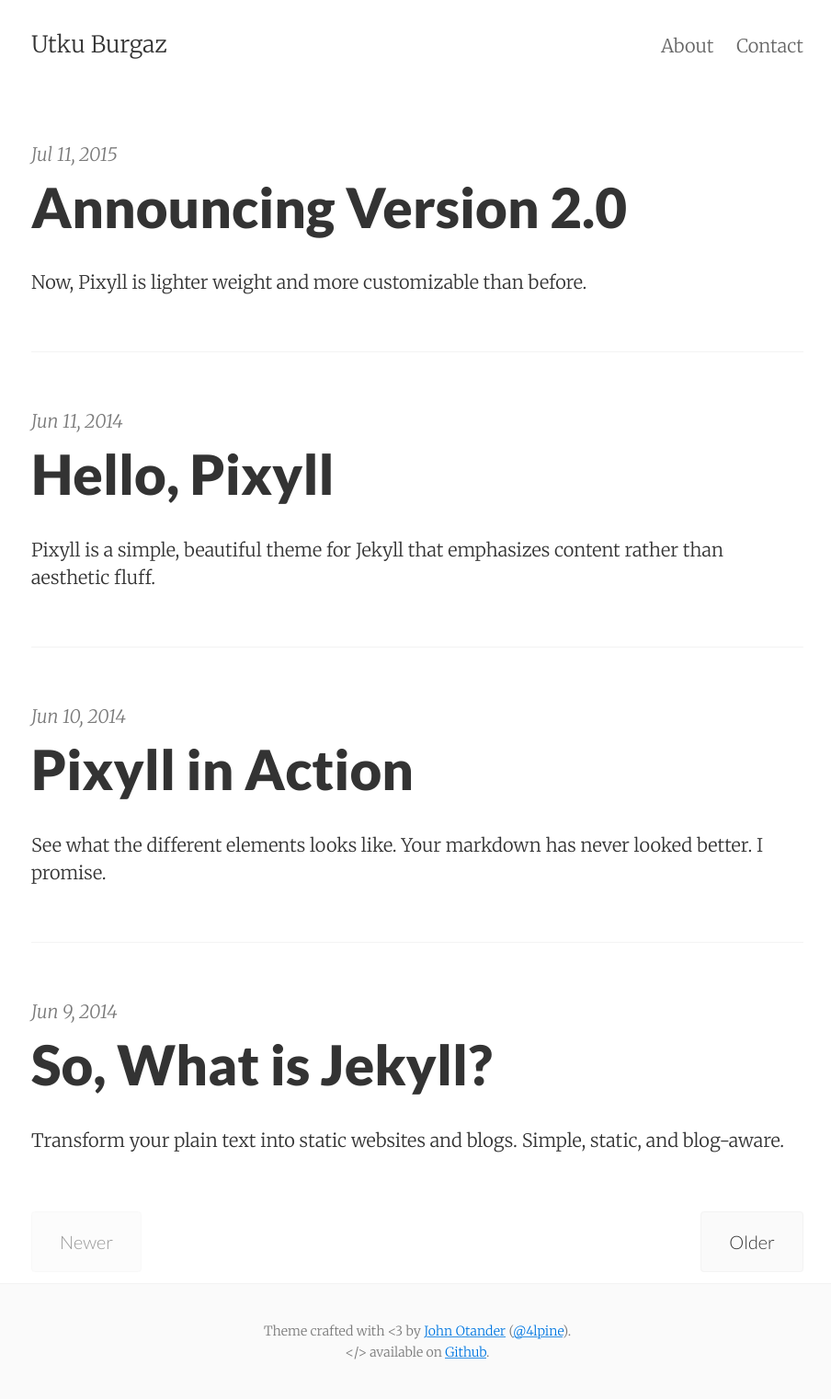
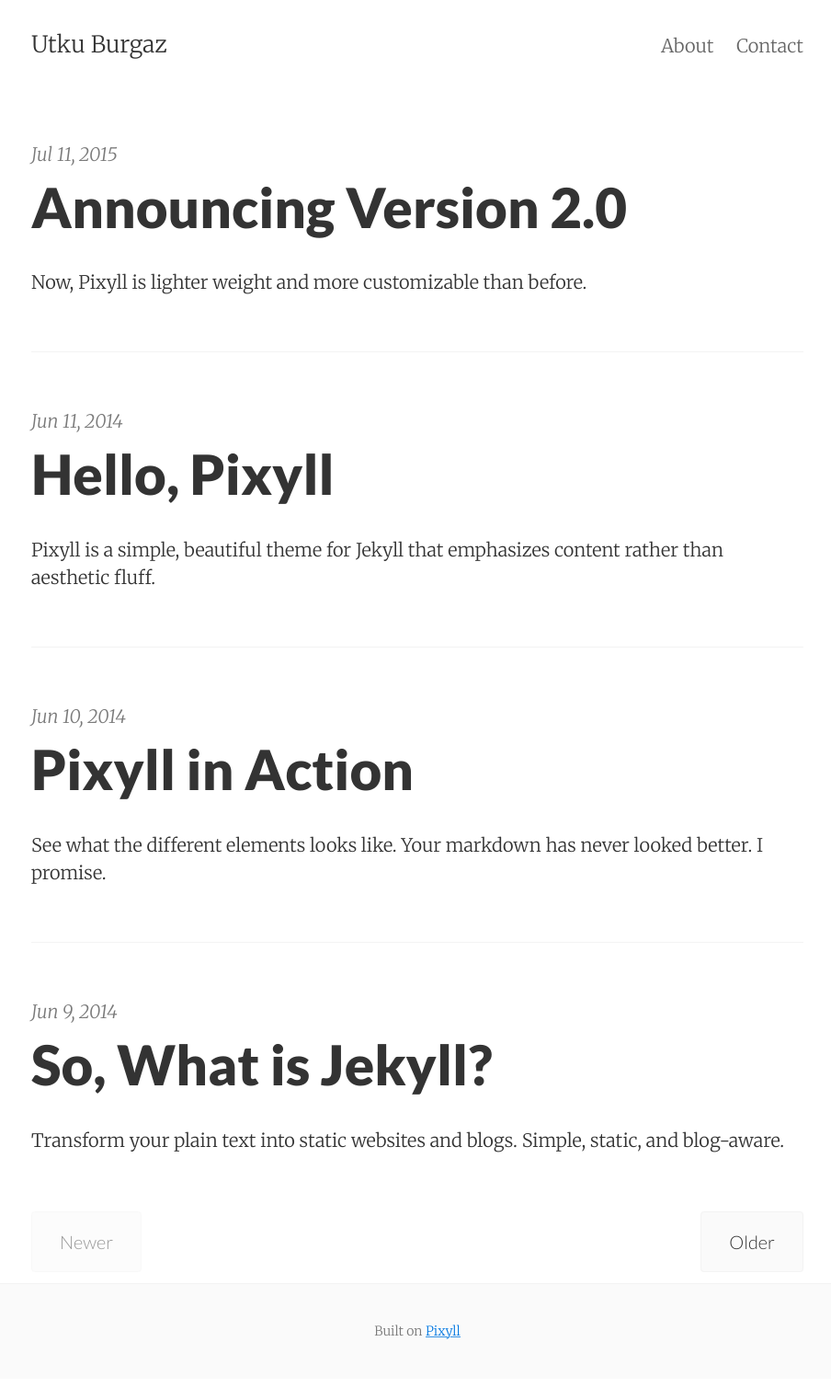
Before and after one commit to utkuburgaz/utkuburgaz.github.io, a Jekyll site: the page built from index.html, in a window 1280 px wide. Shown: the whole page at 92% size, without its empty margins (186-1090 px from the left). Built offline with Jekyll 4.4.1, drawn with Linux system fonts in a browser that asks for light colours; the list of posts is cut into pages by our own code; after the commit the page ends 1499 px from its top, so only the background shows below that.

Commit message:
Update footer.html

```diff
--- a/_includes/footer.html
+++ b/_includes/footer.html
@@ -1,8 +1,7 @@
 <footer class="center">
   <div class="measure">
     <small>
-      Theme crafted with &lt;3 by <a href="http://johnotander.com">John Otander</a> (<a href="https://twitter.com/4lpine">@4lpine</a>).<br>
-      &lt;/&gt; available on <a href="https://github.com/johnotander/pixyll">Github</a>.
+      Built on <a href="http://pixyll.com/">Pixyll</a>
     </small>
   </div>
 </footer>
```
